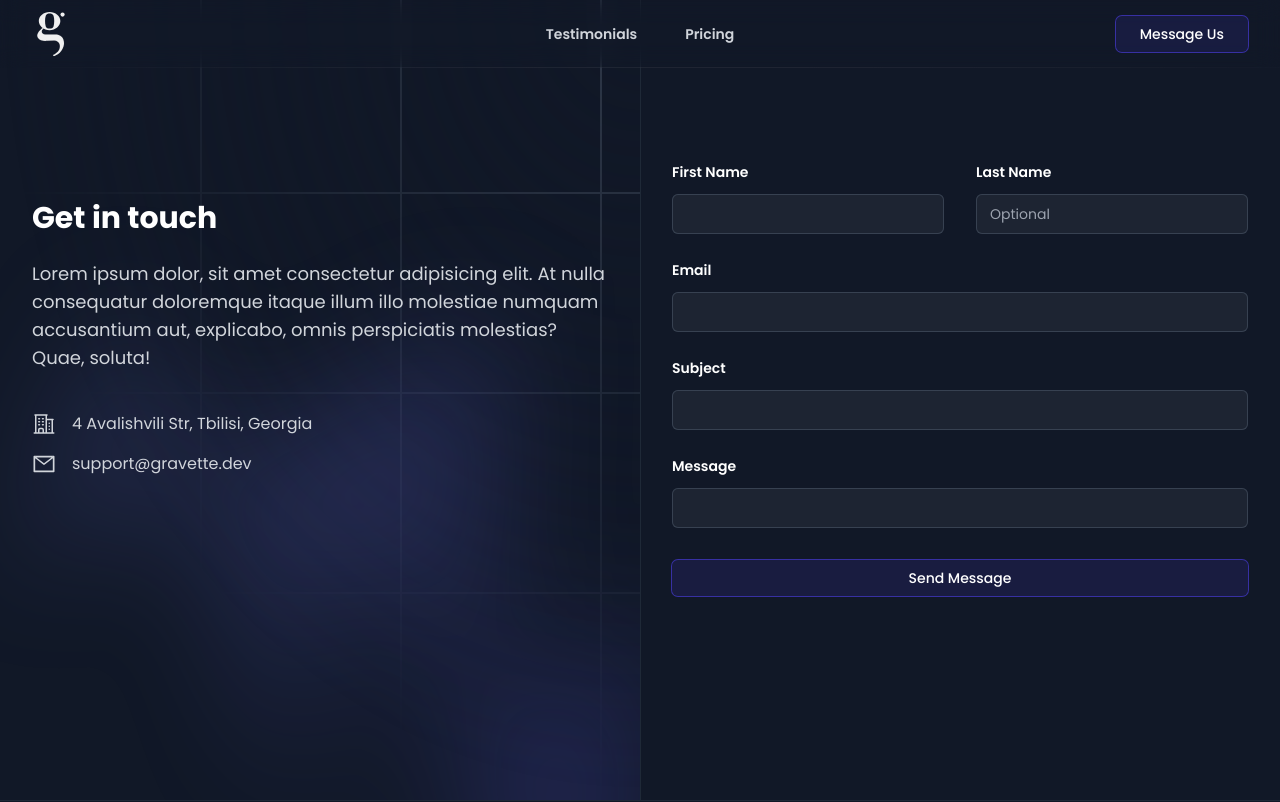
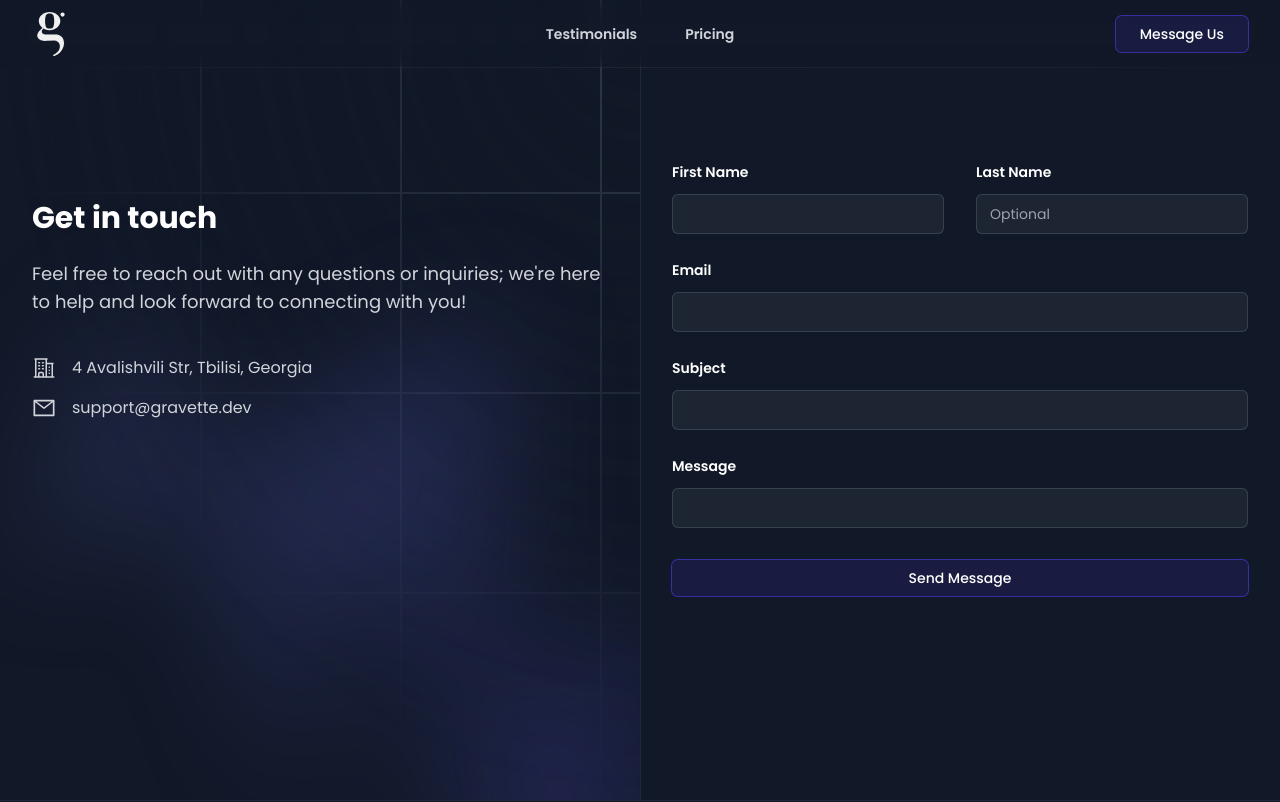
Before and after one commit to irakli2206/gravette-landing-page, a React (Vite) app: page /contact in a window 1280 px wide. Shown: the top 802 px of the page. Built offline with nearby package versions, Linux system fonts and the light colour scheme.

Commit message:
get in touch

```diff
--- a/src/components/home/Contact.tsx
+++ b/src/components/home/Contact.tsx
@@ -62,7 +62,7 @@ export default function Contact() {
             <div className='flex flex-1 flex-col lg:flex-row items-center '>
                 <div className="flex-1 h-full py-24 lg:py-40 px-8 bg-gray-900 relative ">
                     <h1 className='font-bold text-3xl pt-10 z-50 relative'>Get in touch</h1>
-                    <p className='text-lg text-gray-300 mt-6 z-50 relative'>Lorem ipsum dolor, sit amet consectetur adipisicing elit. At nulla consequatur doloremque itaque illum illo molestiae numquam accusantium aut, explicabo, omnis perspiciatis molestias? Quae, soluta!</p>
+                    <p className='text-lg text-gray-300 mt-6 z-50 relative'>Feel free to reach out with any questions or inquiries; we're here to help and look forward to connecting with you!</p>
                     <div className="flex flex-col gap-4 mt-10 z-50 relative">
                         {contactData.map((contact, i) => {
                             let clickable = i !== 0
```
